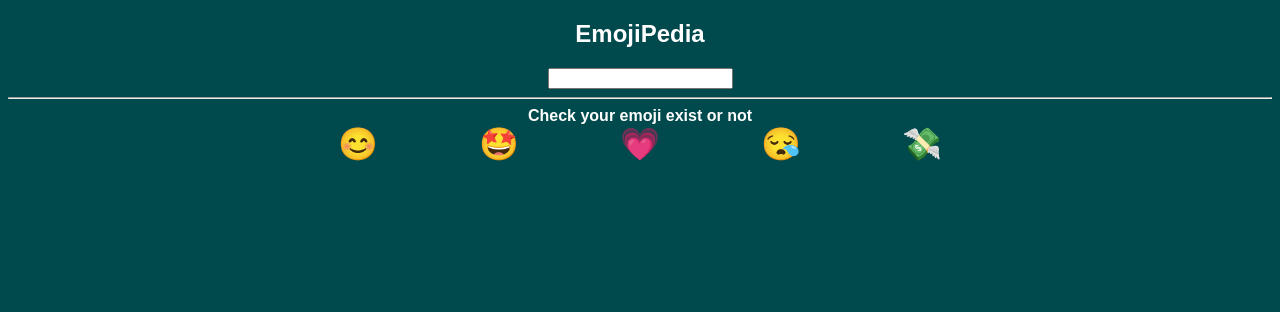
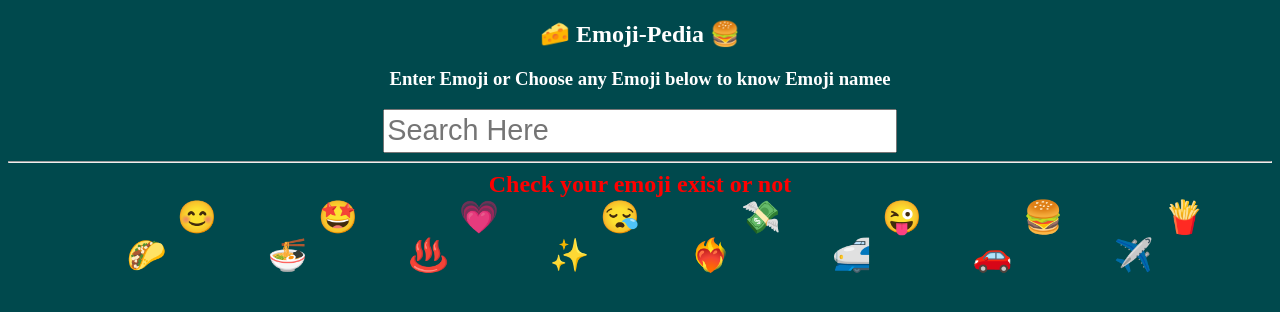
Before and after one commit to paul-coder-22/emojiPedia, a React (Create React App) app: page / in a window 1280 px wide. Shown: the top 312 px of the page. Built offline with nearby package versions, Linux system fonts and the light colour scheme.

Commit message:
Docs - UI modified and Emoji added

```diff
--- a/public/index.html
+++ b/public/index.html
@@ -11,6 +11,7 @@
       manifest.json provides metadata used when your web app is added to the
       homescreen on Android. See https://developers.google.com/web/fundamentals/engage-and-retain/web-app-manifest/
     -->
+
     <link rel="manifest" href="%PUBLIC_URL%/manifest.json" />
     <link rel="shortcut icon" href="%PUBLIC_URL%/favicon.ico" />
     <!--
--- a/src/App.js
+++ b/src/App.js
@@ -1,50 +1,84 @@
 import { useState } from "react";
+import EmojiListed from "./emojiRender";
 import "./styles.css";
 
 let emojiArr = {
+  "": "Choose Your Emoji",
   "😊": "smile",
   "🤩": "excited",
   "💗": "love",
   "😪": "sad",
-  "💸": "cash"
+  "💸": "cash",
+  "😜": "funny",
+  "🍔": "burger",
+  "🍟": "French Fries",
+  "🌮": "taco",
+  "🍜": "steaming Bowl",
+  "♨️": "Hot Springs",
+  "✨": "sparkel",
+  "❤️‍🔥": "Heart on Fire",
+  "🚅": "bullet-train",
+  "🚗": "car",
+  "✈️": "airplane"
 };
 export default function App() {
   const [name, changeName] = useState("");
   const [emoji, emojiFind] = useState("Check your emoji exist or not");
 
   function handler(event) {
-    const text1 = event.target.value;
-    changeName(text1);
+    const inputEmoji = event.target.value;
+    changeName(inputEmoji);
+
+    const emojiObject = Object.entries(emojiArr).filter((item) =>
+      item[0].includes(inputEmoji)
+    );
+    if (emojiObject.length === 0) {
+      emojiFind("Not available in the database");
+    } else {
+      emojiFind(emojiObject.flat()[1]);
+    }
   }
 
-  function checkName(event) {
-    const textValue = event.target.value;
-    /*     Object.entries(emojiArr).find((e) => {
-      console.log(e[1] === textValue);
-      return e[1] === textValue
-        ? emojiFind(textValue + " exist in the list")
-        : emojiFind("We don't have your search emoji!");
-    }); */
-    const item = Object.entries(emojiArr).filter((item) =>
-      item[1].includes(textValue)
+  /*   function checkName(event) {
+    const userEmoji = event.target.value;
+    const emojiObject = Object.entries(emojiArr).filter((item) =>
+      item[0].includes(userEmoji)
     );
-    [...item].map((e, k) => emojiFind(e[k]));
-  }
-  function getkey(event) {
+    if (emojiObject.length === 0) {
+      emojiFind("Not available in the database");
+    } else {
+      emojiFind(emojiObject.flat()[1]);
+    }
+  } */
+
+  function getkeyOfEmoji(event) {
     emojiFind(event.target.id);
   }
+
   return (
     <div className="App">
-      <h2>EmojiPedia</h2>
-      <input onChange={handler} value={name} onKeyUp={checkName} />
+      <h2>🧀 Emoji-Pedia 🍔</h2>
+      <h3>Enter Emoji or Choose any Emoji below to know Emoji namee</h3>
+      <input
+        onChange={handler}
+        value={name}
+        className="inputElement"
+        placeholder="Search Here"
+      />
       <br></br>
       <div style={{ textAlign: "center", color: "#fff" }}>
         <strong>{name}</strong>
         <hr></hr>
-        <strong>{emoji}</strong>
+
+        <strong style={{ color: "red" }}>{emoji}</strong>
       </div>
 
-      {Object.entries(emojiArr).map((element, key) => (
+      <EmojiListed arrOfEmoji={emojiArr} onClickEvent={getkeyOfEmoji} />
+    </div>
+  );
+}
+
+/*  {Object.entries(emojiArr).map((element, key) => (
         <span
           onClick={getkey}
           id={element[1]}
@@ -53,7 +87,4 @@ export default function App() {
         >
           {element[0]}
         </span>
-      ))}
-    </div>
-  );
-}
+      ))} */
--- /dev/null
+++ b/src/emojiRender.js
@@ -0,0 +1,20 @@
+import React from "react";
+
+function EmojiListed({ arrOfEmoji, onClickEvent }) {
+  return (
+    <>
+      {Object.entries(arrOfEmoji).map((emoji, key) => (
+        <span
+          onClick={onClickEvent}
+          id={emoji[1]}
+          key={key}
+          style={{ margin: "4%", fontSize: "200%", cursor: "pointer" }}
+        >
+          {emoji[0]}
+        </span>
+      ))}
+    </>
+  );
+}
+
+export default EmojiListed;
--- a/src/styles.css
+++ b/src/styles.css
@@ -1,7 +1,19 @@
 .App {
-  font-family: sans-serif;
   text-align: center;
 }
+
 body {
   color: white;
+  font-family: cursive;
 }
+.inputElement {
+  width: 40%;
+  font-size: 1.8rem;
+  height: 2.4rem;
+}
+input {
+  height: 1rem;
+}
+strong {
+  font-size: 1.5rem;
+}
```
